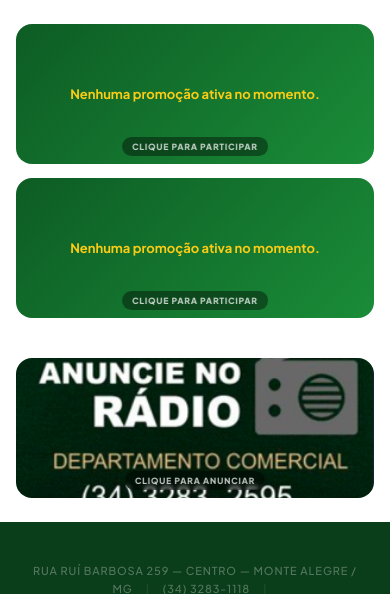
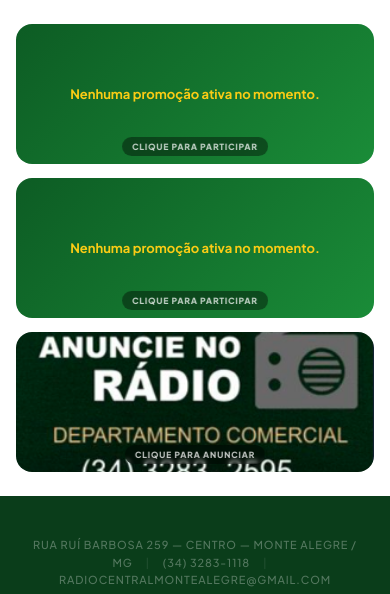
Before and after one commit to Gabr34l/site_radiocentral, a Django app: page / in a window 390 px wide. Shown: the part 1041-1635 px from the top of the page. Run offline with Django 5.2, Linux system fonts and the light colour scheme; data that the repository does not hold is empty.

Commit message:
Fix mobile carousel: altura exata 2 cards sem cantinho

```diff
--- a/centralfm/templates/centralfm/carrossel.html
+++ b/centralfm/templates/centralfm/carrossel.html
@@ -163,11 +163,16 @@
             width: 100%;
         }
 
+        .carousel-container {
+            overflow: hidden; /* garante que nada vaze fora do container */
+        }
+
         .carousel-track {
             flex-direction: column;
             overflow-y: auto;
             overflow-x: hidden;
-            height: 320px;
+            /* 2 cards × 140px + 1 gap × 14px = exatamente sem cantinho */
+            height: calc(2 * 140px + 1 * 14px);
             scroll-snap-type: y mandatory;
         }
 
@@ -177,6 +182,7 @@
             min-height: 140px;
             height: 140px;
             flex-shrink: 0;
+            scroll-snap-align: start;
         }
     }
 
```
